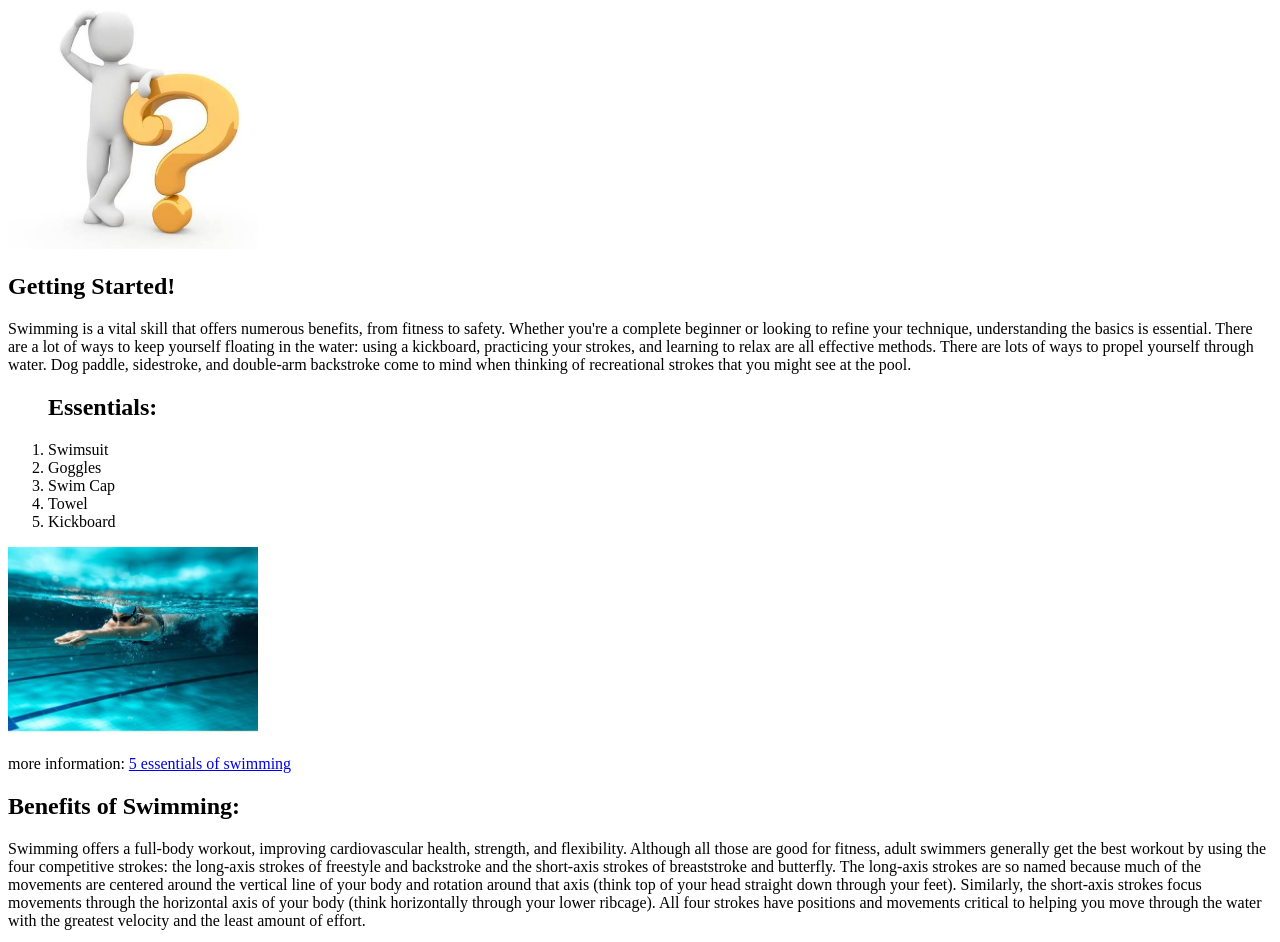
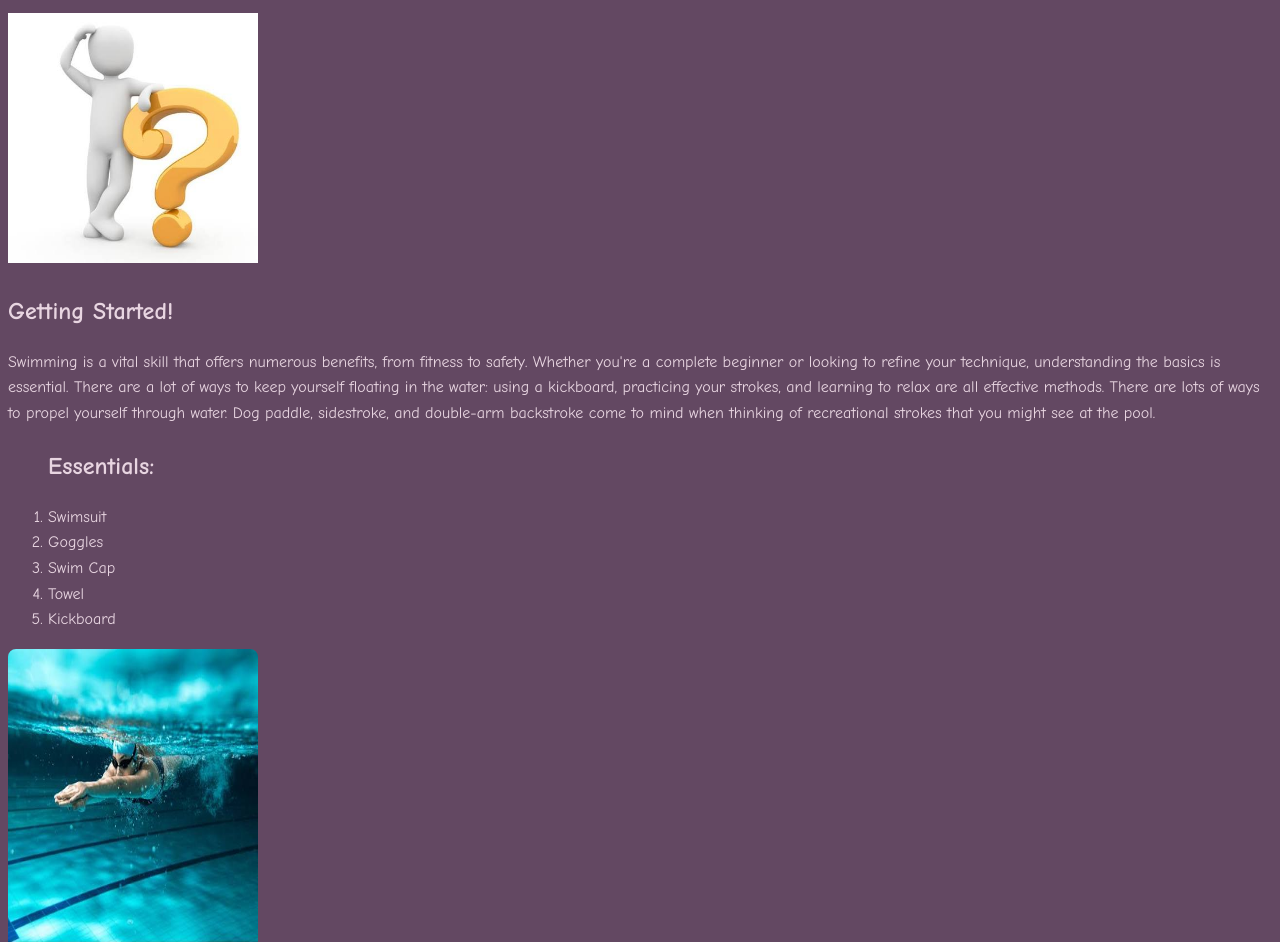
Before and after one commit to P0lygrammer11/NS_webdev, a plain HTML site: page webpage.html in a window 1280 px wide. Shown: the part 81-1023 px from the top of the page. Drawn offline with Linux system fonts and the light colour scheme.

Commit message:
gkjfdh khlk jdslg lsl ghglsjhl gs

```diff
--- a/webpage.html
+++ b/webpage.html
@@ -3,14 +3,37 @@
 <head>
     <title>How to swim</title>
     <meta charset="UTF-8">
+    <style>
+        body {
+            font-family:comic sans ms, sans-serif, comfortaa;
+            line-height: 1.6;
+            background-color: #634862;
+        }
+        h1, h2 {
+            color: #E8D5E1;
+        }
+        p {
+            color: #E8D5E1 ;
+        }
+        a {
+            color: #E8D5E1;
+        }
+        li {
+            color: #E8D5E1;
+        }
+        #swimming-image {
+            height: 300px;
+            width: 250px;
+            border-radius: 8px;
+        }
+        h1 {
+            text-align: center;        }    </style>
 </head>
 <body>
 
     <h1>How to Swim?</h1>
     <div>
-        <div>
-    <a href="https://pixabay.com/illustrations/question-mark-question-response-1019993/" target="_blank">
-        <img src="images (2).jpg" alt="question mark" width="250px">
+        <div>        <a href="https://pixabay.com/illustrations/question-mark-question-response-1019993/" target="_blank">        <img id="question-mark" src="images (2).jpg" alt="question mark" width="250px">
     </a>
 </div>
 
@@ -26,10 +49,8 @@
         <li>Towel</li>
         <li>Kickboard</li>
     </ol>
-     <a href="https://us.zen8swimtrainer.com/blogs/news/5-tips-for-beginner-swimmers?srsltid=AYCX9vIHdYXKexoqT3eeaJ6XBdw6YMAXB9CE2u8d9Z8DsE2GFgSAF2Dr&shpxid=c1c88b58-b71f-49fa-afb4-b134f0b247f0" target="_blank"><img src="images (3).jpg" alt="swimming"  width="250px"></a>
-    <p> more information: <a href="https://us.zen8swimtrainer.com/blogs/news/5-tips-for-beginner-swimmers?srsltid=AYCX9vIHdYXKexoqT3eeaJ6XBdw6YMAXB9CE2u8d9Z8DsE2GFgSAF2Dr&shpxid=c1c88b58-b71f-49fa-afb4-b134f0b247f0">5 essentials of swimming</a></p>
-    <h2>Benefits of Swimming:</h2>
-    <p>Swimming offers a full-body workout, improving cardiovascular health, strength, and flexibility. Although all those are good for fitness, adult swimmers generally get the best workout by using the four competitive strokes: the long-axis strokes of freestyle and backstroke and the short-axis strokes of breaststroke and butterfly. The long-axis strokes are so named because much of the movements are centered around the vertical line of your body and rotation around that axis (think top of your head straight down through your feet). Similarly, the short-axis strokes focus movements through the horizontal axis of your body (think horizontally through your lower ribcage).
+    <a href="https://us.zen8swimtrainer.com/blogs/news/5-tips-for-beginner-swimmers?srsltid=AYCX9vIHdYXKexoqT3eeaJ6XBdw6YMAXB9CE2u8d9Z8DsE2GFgSAF2Dr&shpxid=c1c88b58-b71f-49fa-afb4-b134f0b247f0" target="_blank"><img id="swimming-image" src="images (3).jpg" alt="swimming"  width="250px"></a>
+    <p> more information: <a href="https://us.zen8swimtrainer.com/blogs/news/5-tips-for-beginner-swimmers?srsltid=AYCX9vIHdYXKexoqT3eeaJ6XBdw6YMAXB9CE2u8d9Z8DsE2GFgSAF2Dr&shpxid=c1c88b58-b71f-49fa-afb4-b134f0b247f0">5 essentials of swimming</a></p>    <p>Benefits of Swimming:</p>    <p>Swimming offers a full-body workout, improving cardiovascular health, strength, and flexibility. Although all those are good for fitness, adult swimmers generally get the best workout by using the four competitive strokes: the long-axis strokes of freestyle and backstroke and the short-axis strokes of breaststroke and butterfly. The long-axis strokes are so named because much of the movements are centered around the vertical line of your body and rotation around that axis (think top of your head straight down through your feet). Similarly, the short-axis strokes focus movements through the horizontal axis of your body (think horizontally through your lower ribcage).
 
 All four strokes have positions and movements critical to helping you move through the water with the greatest velocity and the least amount of effort.</p>
 
```
